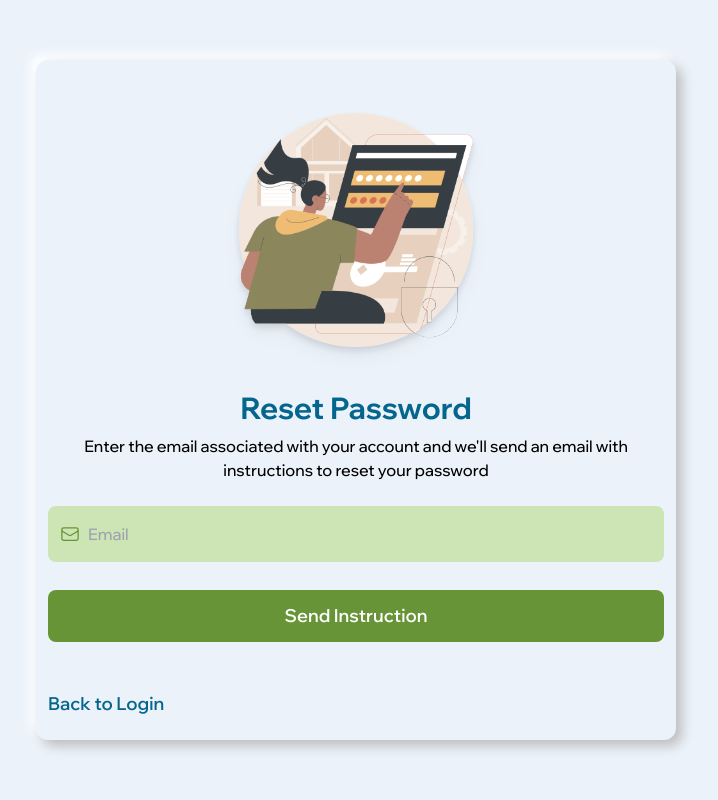
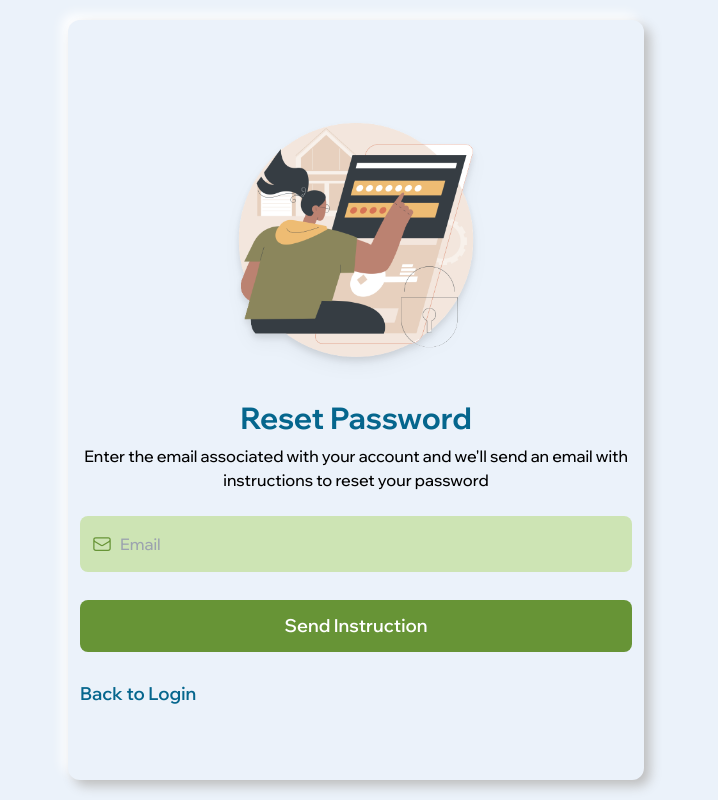
Before and after one commit to AnitaIkediashi/budget-app, a React (Create React App) app: page /forget in a window 1280 px wide. Shown: the whole page, without its empty margins (284-1002 px from the left). Built offline with nearby package versions, Linux system fonts and the light colour scheme; no server answers.

Commit message:
added responsiveness to all screen sizes

```diff
--- a/src/pages/ForgotPassword.jsx
+++ b/src/pages/ForgotPassword.jsx
@@ -21,8 +21,8 @@ const ForgotPassword = () => {
   }
 
   return (
-    <section className="w-full h-screen grid place-items-center">
-      <div className="lg:w-1/2 md:w-[60%] w-[95%] lg:h-[85vh] h-fit flex px-3 pt-3 pb-6 items-center justify-center flex-col rounded-xl shadow-morp">
+    <section className="w-[90%] h-screen flex mx-auto items-center justify-center overflow-x-hidden">
+      <div className=" lg:h-[95%] md:h-[60%] lg:w-1/2 m-auto flex px-3 pt-3 pb-6 items-center justify-center flex-col rounded-xl shadow-morp">
         {/* image */}
         <div className="w-[16rem] xl:w-[20rem]">
           <img
@@ -57,7 +57,7 @@ const ForgotPassword = () => {
             Send Instruction
           </button>
 
-          <div className="mt-10 self-start text-dark-blue font-semibold lg:text-lg md:text-base text-sm hover:underline duration-300 hover:tracking-widest">
+          <div className="mt-10 lg:mt-5 self-start text-dark-blue font-semibold lg:text-lg md:text-base text-sm hover:underline duration-300 hover:tracking-widest">
             <Link to="/login">Back to Login</Link>
           </div>
         </div>
```
